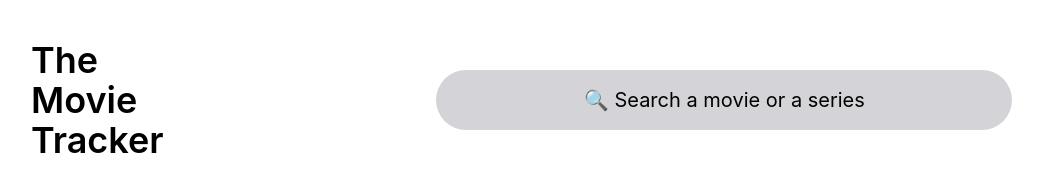
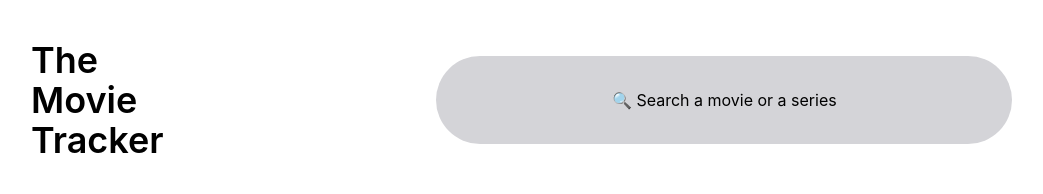
Before and after one commit to kubraguler/movie-explorer, a React (Create React App) app: page / in a window 1280 px wide. Shown: the top 194 px of the page, without its empty margins (1-1044 px from the left). Built offline with nearby package versions, Linux system fonts and the light colour scheme; no server answers.

Commit message:
Edit README file

```diff
--- a/src/components/SearchBar/SearchBar.js
+++ b/src/components/SearchBar/SearchBar.js
@@ -25,7 +25,7 @@ const SearchBar = () => {
 		<>
 			<div className="col-start-2 col-span-2 max-w-xl">
 				<input
-					className="bg-zinc-300 py-4 px-20 w-full shrink-0 rounded-full text-xl font-normal text-center text-black placeholder:text-black"
+					className="bg-zinc-300 py-4 w-full shrink-0 rounded-full text-xl font-normal text-center text-black placeholder:text-black text-sm md:text-base md:py-8  md:px-8 lg:px-12 xl:px-16"
 					type="text"
 					placeholder="🔍 Search a movie or a series"
 					value={query}
```
Also changed, not shown: 1 other file (tests, documents, lock files or other folders).
